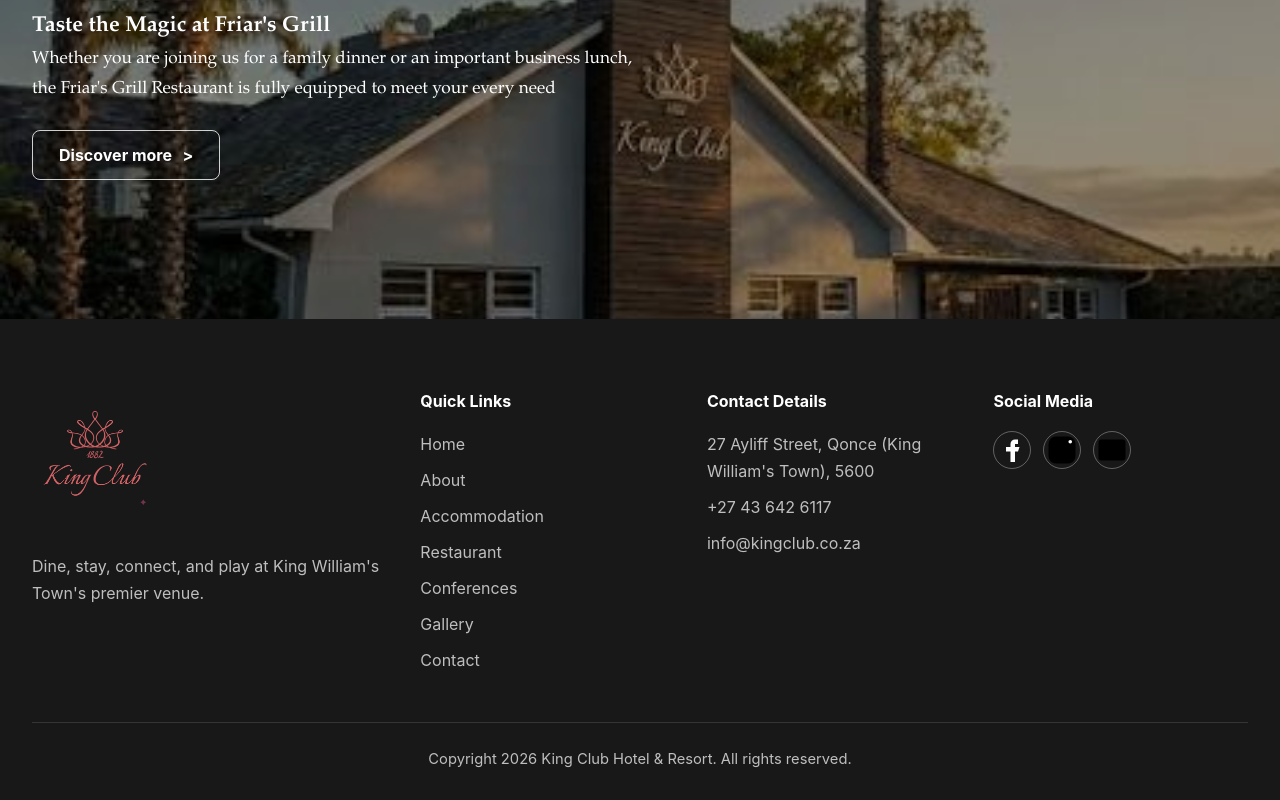
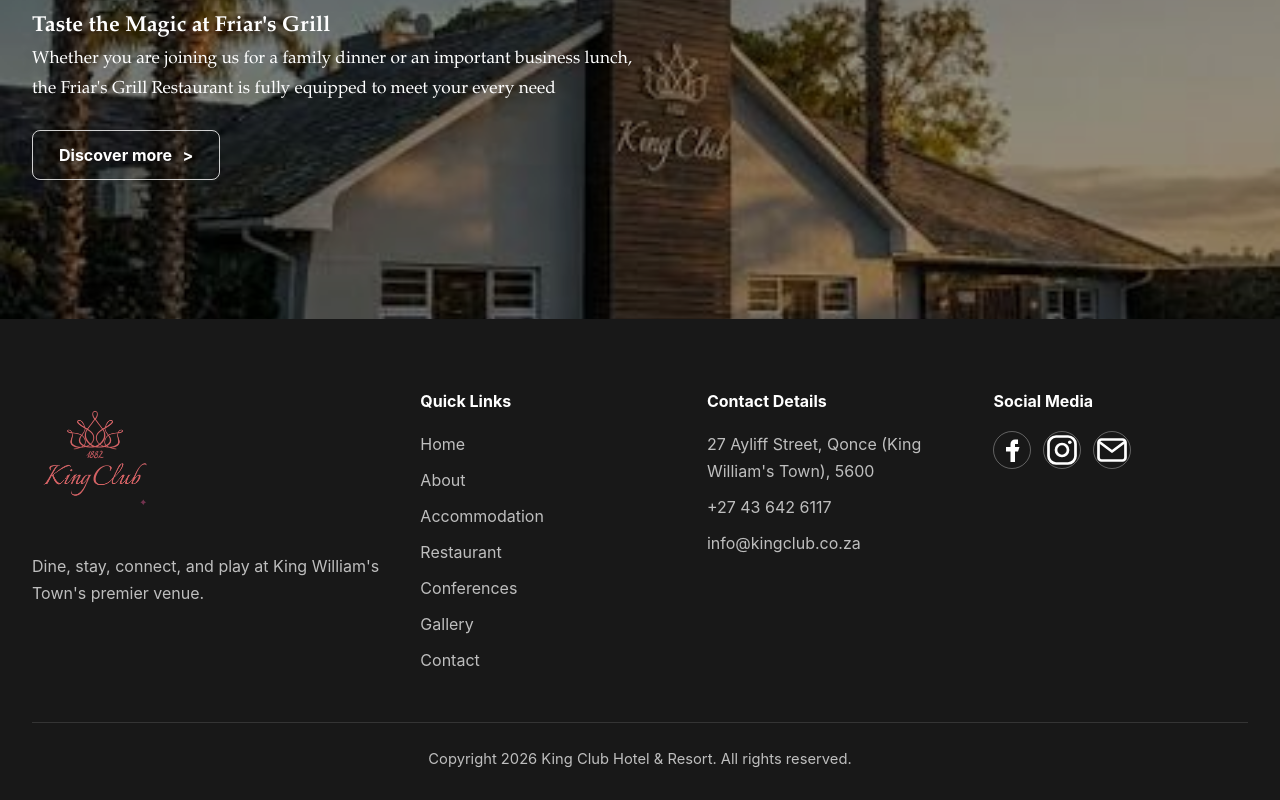
Before and after one commit to LBuyana/KingClubProject, a React (Vite) app: page / in a window 1280 px wide. Shown: the part 481-1281 px from the top of the page. Built offline with nearby package versions, Linux system fonts and the light colour scheme.

Commit message:
Fix footer social icons

```diff
--- a/src/components/layout/Footer.jsx
+++ b/src/components/layout/Footer.jsx
@@ -47,15 +47,15 @@
             </a>
             <a href="https://www.instagram.com/kingclub1882/?hl=en" target="_blank" rel="noopener noreferrer" aria-label="Instagram">
               <svg viewBox="0 0 24 24" aria-hidden="true">
-                <rect x="3" y="3" width="18" height="18" rx="5" ry="5" />
-                <circle cx="12" cy="12" r="4" />
-                <circle cx="17.5" cy="6.5" r="1.2" fill="currentColor" />
+                <rect x="3" y="3" width="18" height="18" rx="5" ry="5" fill="none" stroke="currentColor" strokeWidth="1.8" />
+                <circle cx="12" cy="12" r="4" fill="none" stroke="currentColor" strokeWidth="1.8" />
+                <circle cx="17.2" cy="6.8" r="1.2" fill="currentColor" />
               </svg>
             </a>
             <a href="mailto:info@kingclub.co.za" target="_blank" rel="noopener noreferrer" aria-label="Email">
               <svg viewBox="0 0 24 24" aria-hidden="true">
-                <rect x="3" y="5" width="18" height="14" rx="2" />
-                <path d="m4 7 8 6 8-6" />
+                <rect x="3" y="5" width="18" height="14" rx="2" fill="none" stroke="currentColor" strokeWidth="1.8" />
+                <path d="M4 7l8 6 8-6" fill="none" stroke="currentColor" strokeWidth="1.8" strokeLinecap="round" strokeLinejoin="round" />
               </svg>
             </a>
           </div>
```
